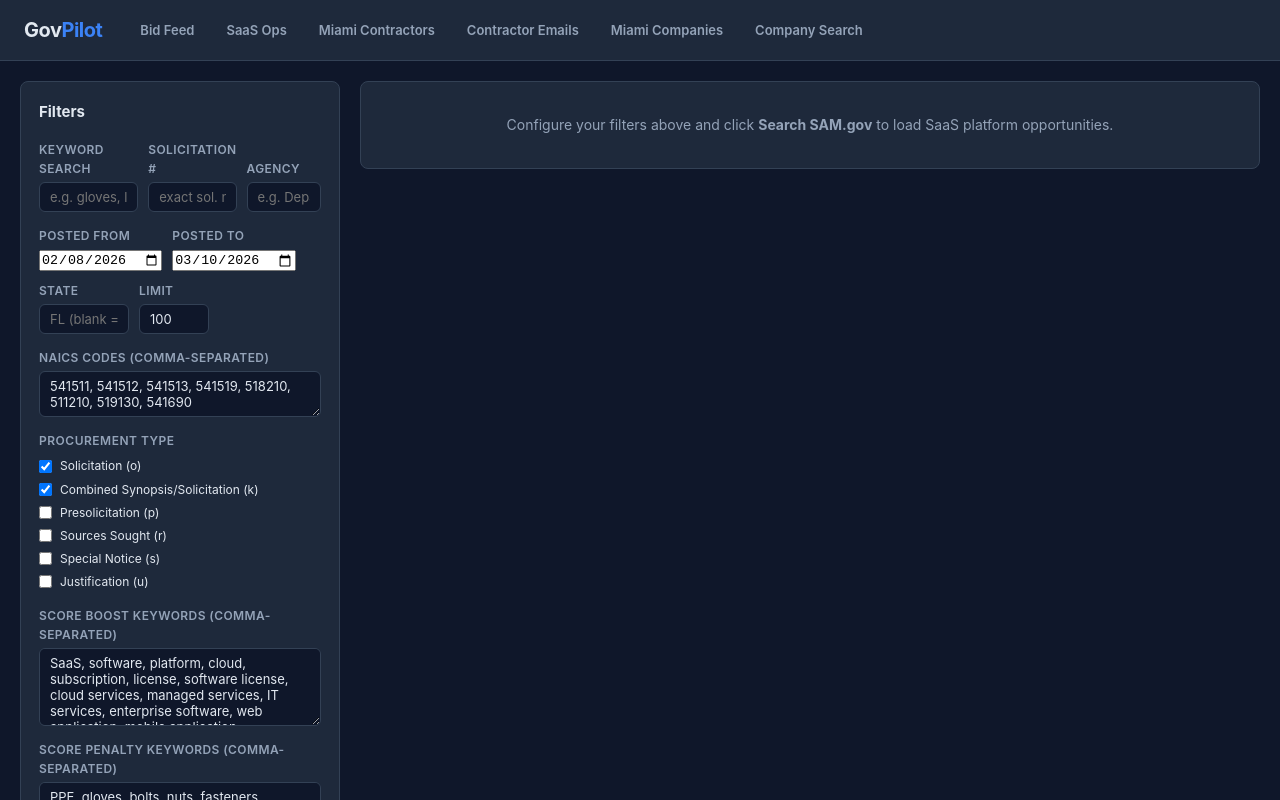
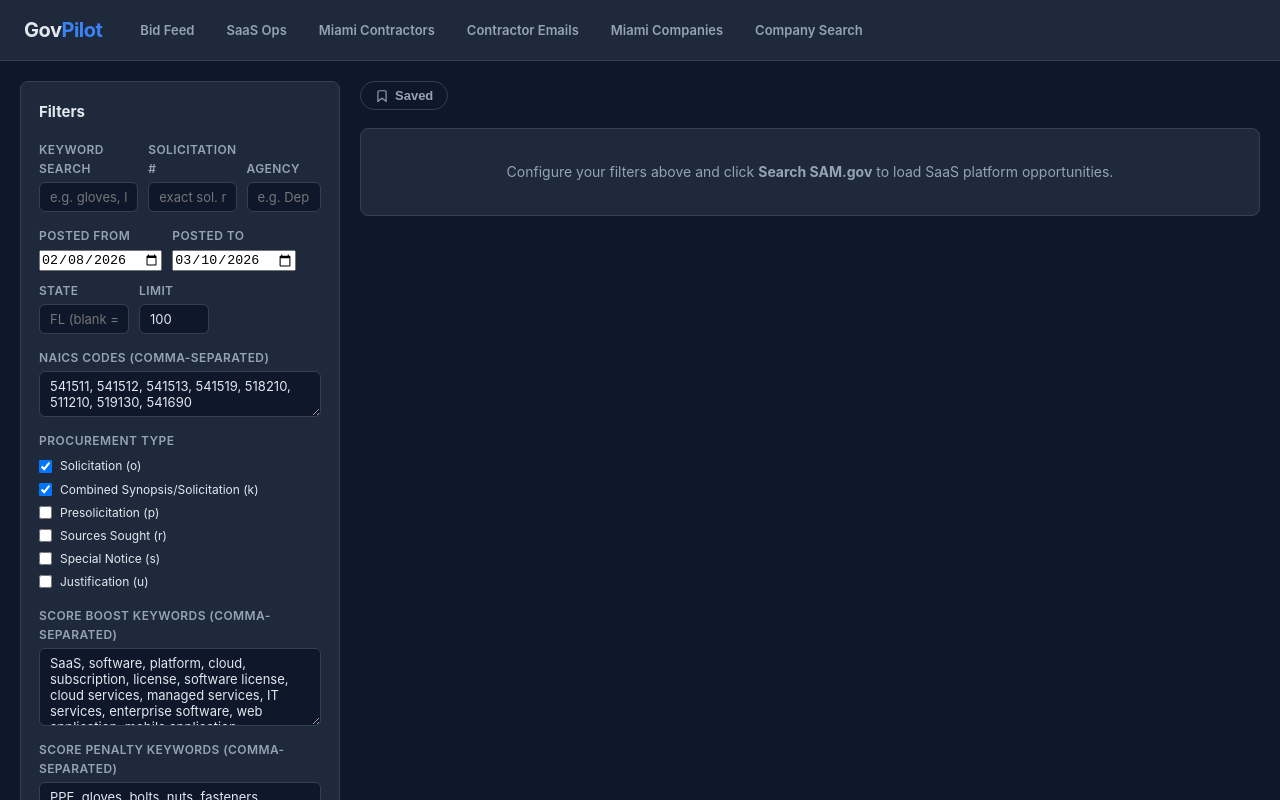
Before and after one commit to cedricperpignand1/Govpilot, a Next.js app: page /saas-ops in a window 1280 px wide. Shown: the top 800 px of the page. Built offline with nearby package versions, Linux system fonts and the light colour scheme.

Commit message:
push code

```diff
--- a/src/app/globals.css
+++ b/src/app/globals.css
@@ -490,6 +490,57 @@ select {
   font-size: 12px;
   color: var(--text-muted);
   white-space: nowrap;
+}
+
+/* Save / bookmark button on each opportunity card */
+.save-btn {
+  background: none;
+  border: none;
+  cursor: pointer;
+  color: var(--text-muted);
+  padding: 2px;
+  display: flex;
+  align-items: center;
+  justify-content: center;
+  border-radius: 4px;
+  transition: color 0.15s, transform 0.1s;
+}
+.save-btn:hover {
+  color: #f59e0b;
+  transform: scale(1.15);
+}
+.save-btn-active {
+  color: #f59e0b;
+}
+
+/* Saved toggle bar above results */
+.saved-toggle-bar {
+  display: flex;
+  align-items: center;
+  gap: 10px;
+  margin-bottom: 10px;
+}
+.saved-toggle-btn {
+  display: flex;
+  align-items: center;
+  font-size: 13px;
+  font-weight: 600;
+  padding: 6px 14px;
+  border-radius: 20px;
+  border: 1px solid #334155;
+  background: transparent;
+  color: var(--text-muted);
+  cursor: pointer;
+  transition: background 0.15s, color 0.15s, border-color 0.15s;
+}
+.saved-toggle-btn:hover {
+  border-color: #f59e0b;
+  color: #f59e0b;
+}
+.saved-toggle-btn-active {
+  background: #78350f;
+  border-color: #f59e0b;
+  color: #fde68a;
 }
 
 /* ============================================================
--- a/src/components/OpportunityRow.tsx
+++ b/src/components/OpportunityRow.tsx
@@ -5,6 +5,8 @@ import { ScoredOpportunity } from "@/lib/types";
 
 interface Props {
   opp: ScoredOpportunity;
+  isSaved?: boolean;
+  onToggleSave?: (opp: ScoredOpportunity) => void;
 }
 
 function deadlineLabel(opp: ScoredOpportunity): { text: string; urgent: boolean } {
@@ -45,7 +47,7 @@ function tierColor(tier: ScoredOpportunity["competitionTier"]): string {
   }
 }
 
-export default function OpportunityRow({ opp }: Props) {
+export default function OpportunityRow({ opp, isSaved = false, onToggleSave }: Props) {
   const { text: deadlineText, urgent } = deadlineLabel(opp);
   const agency = opp.fullParentPathName ?? opp.organizationName ?? "Unknown Agency";
   const samLink = opp.uiLink ?? opp.description;
@@ -128,6 +130,17 @@ export default function OpportunityRow({ opp }: Props) {
         <Link href={`/opportunities/${opp.noticeId}`} className="detail-link">
           Details
         </Link>
+        {onToggleSave && (
+          <button
+            className={`save-btn ${isSaved ? "save-btn-active" : ""}`}
+            onClick={(e) => { e.stopPropagation(); onToggleSave(opp); }}
+            title={isSaved ? "Remove from saved" : "Save opportunity"}
+          >
+            <svg width="16" height="16" viewBox="0 0 24 24" fill={isSaved ? "currentColor" : "none"} stroke="currentColor" strokeWidth="2">
+              <path d="M19 21l-7-5-7 5V5a2 2 0 0 1 2-2h10a2 2 0 0 1 2 2z"/>
+            </svg>
+          </button>
+        )}
       </div>
     </div>
   );
--- a/src/components/SaasOpsFeed.tsx
+++ b/src/components/SaasOpsFeed.tsx
@@ -5,6 +5,7 @@ import FilterPanel from "./FilterPanel";
 import OpportunityRow from "./OpportunityRow";
 import { FilterState, SamApiResponse, ScoredOpportunity } from "@/lib/types";
 import { scoreAll } from "@/lib/scoring";
+import { useSavedOpportunities } from "@/lib/useSavedOpportunities";
 import {
   daysAgo,
   todayForSam,
@@ -93,6 +94,8 @@ export default function SaasOpsFeed() {
   const [searched, setSearched] = useState(false);
   const [fromCache, setFromCache] = useState<{ savedAt: number } | null>(null);
   const [filteredOut, setFilteredOut] = useState(0);
+  const [showSaved, setShowSaved] = useState(false);
+  const { saved, toggle, isSaved } = useSavedOpportunities();
 
   useEffect(() => {
     const stored = loadFromLocalStorage();
@@ -199,6 +202,7 @@ export default function SaasOpsFeed() {
   }, [filters]);
 
   const sorted = sortOpportunities(results, filters.sortBy);
+  const displayRows = showSaved ? saved : sorted;
 
   return (
     <div className="bid-feed">
@@ -210,7 +214,28 @@ export default function SaasOpsFeed() {
       />
 
       <div className="results-area">
-        {error && (
+        {/* Saved toggle button */}
+        <div className="saved-toggle-bar">
+          <button
+            className={`saved-toggle-btn ${showSaved ? "saved-toggle-btn-active" : ""}`}
+            onClick={() => setShowSaved((v) => !v)}
+          >
+            <svg width="14" height="14" viewBox="0 0 24 24" fill={showSaved ? "currentColor" : "none"} stroke="currentColor" strokeWidth="2" style={{ marginRight: 6 }}>
+              <path d="M19 21l-7-5-7 5V5a2 2 0 0 1 2-2h10a2 2 0 0 1 2 2z"/>
+            </svg>
+            Saved{saved.length > 0 ? ` (${saved.length})` : ""}
+          </button>
+        </div>
+
+        {showSaved && (
+          <div className="results-header">
+            {saved.length === 0
+              ? "No saved opportunities. Click the bookmark icon on any result to save it."
+              : `${saved.length} saved opportunit${saved.length === 1 ? "y" : "ies"} — expired ones are removed automatically`}
+          </div>
+        )}
+
+        {!showSaved && error && (
           <div className={`error-box ${error.msg.includes("429") ? "error-box-warn" : ""}`}>
             <strong>{error.msg.includes("429") ? "Rate limit:" : "Error:"}</strong>{" "}
             {error.msg}
@@ -228,7 +253,7 @@ export default function SaasOpsFeed() {
           </div>
         )}
 
-        {fromCache && !loading && (
+        {!showSaved && fromCache && !loading && (
           <div className="cache-notice">
             Showing saved results from{" "}
             {new Date(fromCache.savedAt).toLocaleString()} — no API call made.
@@ -236,7 +261,7 @@ export default function SaasOpsFeed() {
           </div>
         )}
 
-        {!error && searched && !loading && !fromCache && (
+        {!showSaved && !error && searched && !loading && !fromCache && (
           <div className="results-header">
             {sorted.length === 0
               ? "No quality results found."
@@ -259,15 +284,20 @@ export default function SaasOpsFeed() {
           </div>
         )}
 
-        {loading && (
+        {!showSaved && loading && (
           <div className="loading-state">Fetching from SAM.gov…</div>
         )}
 
-        {!loading && sorted.map((opp) => (
-          <OpportunityRow key={opp.noticeId} opp={opp} />
+        {!loading && displayRows.map((opp) => (
+          <OpportunityRow
+            key={opp.noticeId}
+            opp={opp}
+            isSaved={isSaved(opp.noticeId)}
+            onToggleSave={toggle}
+          />
         ))}
 
-        {!loading && !searched && (
+        {!showSaved && !loading && !searched && (
           <div className="empty-state">
             Configure your filters above and click <strong>Search SAM.gov</strong> to load SaaS platform opportunities.
           </div>
--- /dev/null
+++ b/src/lib/useSavedOpportunities.ts
@@ -0,0 +1,55 @@
+"use client";
+
+import { useState, useEffect, useCallback } from "react";
+import { ScoredOpportunity } from "./types";
+
+const LS_KEY = "govpilot_saved_opps";
+
+function load(): ScoredOpportunity[] {
+  try {
+    const raw = localStorage.getItem(LS_KEY);
+    return raw ? (JSON.parse(raw) as ScoredOpportunity[]) : [];
+  } catch { return []; }
+}
+
+function save(opps: ScoredOpportunity[]) {
+  try { localStorage.setItem(LS_KEY, JSON.stringify(opps)); } catch { /* quota */ }
+}
+
+function isExpired(opp: ScoredOpportunity): boolean {
+  const raw = opp.responseDeadLine ?? opp.reponseDeadLine;
+  if (!raw) return false;
+  const d = new Date(raw);
+  return !isNaN(d.getTime()) && d.getTime() < Date.now();
+}
+
+export function useSavedOpportunities() {
+  const [saved, setSaved] = useState<ScoredOpportunity[]>([]);
+
+  // Load from localStorage on mount
+  useEffect(() => {
+    const all = load();
+    // Auto-purge expired ones on load
+    const active = all.filter((o) => !isExpired(o));
+    if (active.length !== all.length) save(active);
+    setSaved(active);
+  }, []);
+
+  const toggle = useCallback((opp: ScoredOpportunity) => {
+    setSaved((prev) => {
+      const exists = prev.some((o) => o.noticeId === opp.noticeId);
+      const next = exists
+        ? prev.filter((o) => o.noticeId !== opp.noticeId)
+        : [...prev, opp];
+      save(next);
+      return next;
+    });
+  }, []);
+
+  const isSaved = useCallback(
+    (noticeId: string) => saved.some((o) => o.noticeId === noticeId),
+    [saved]
+  );
+
+  return { saved, toggle, isSaved };
+}
```
Also changed, not shown: src/components/BidFeed.tsx (+40 -7 lines).
